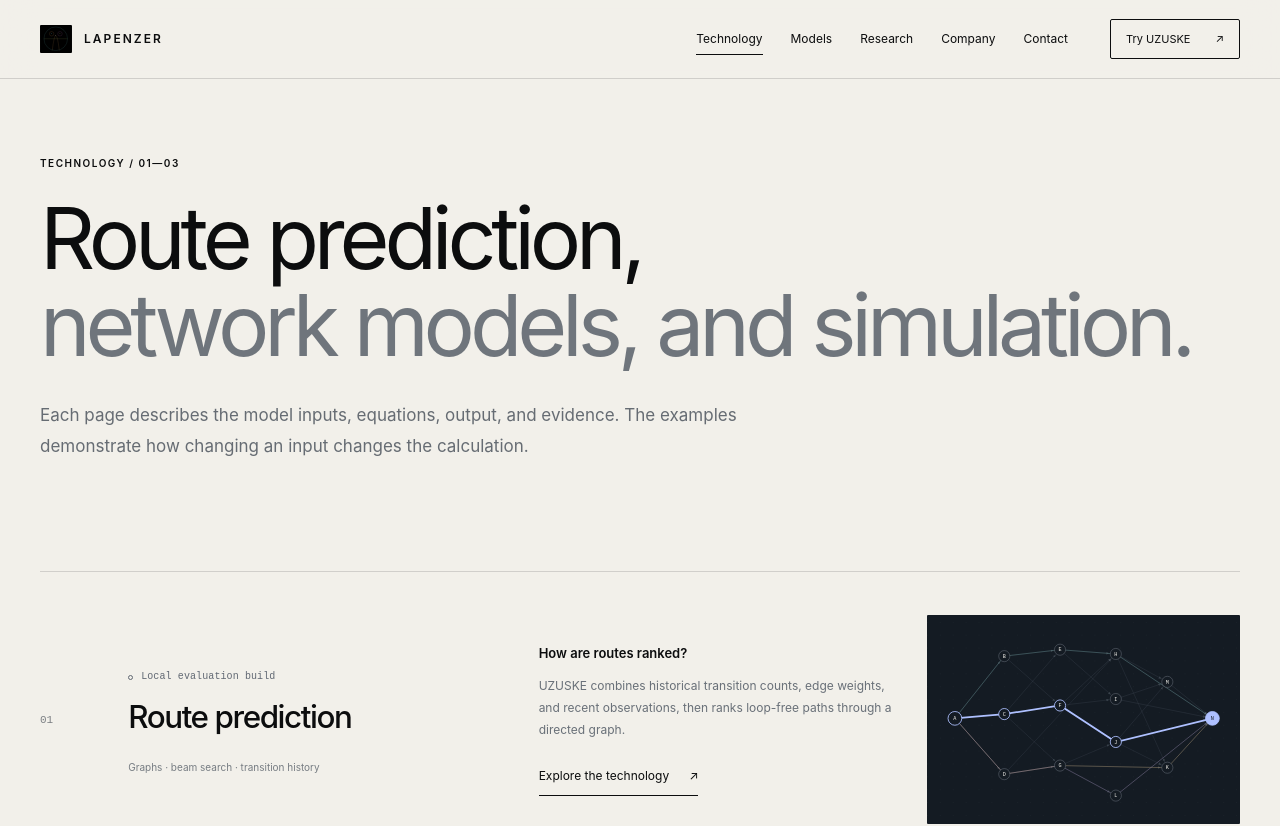
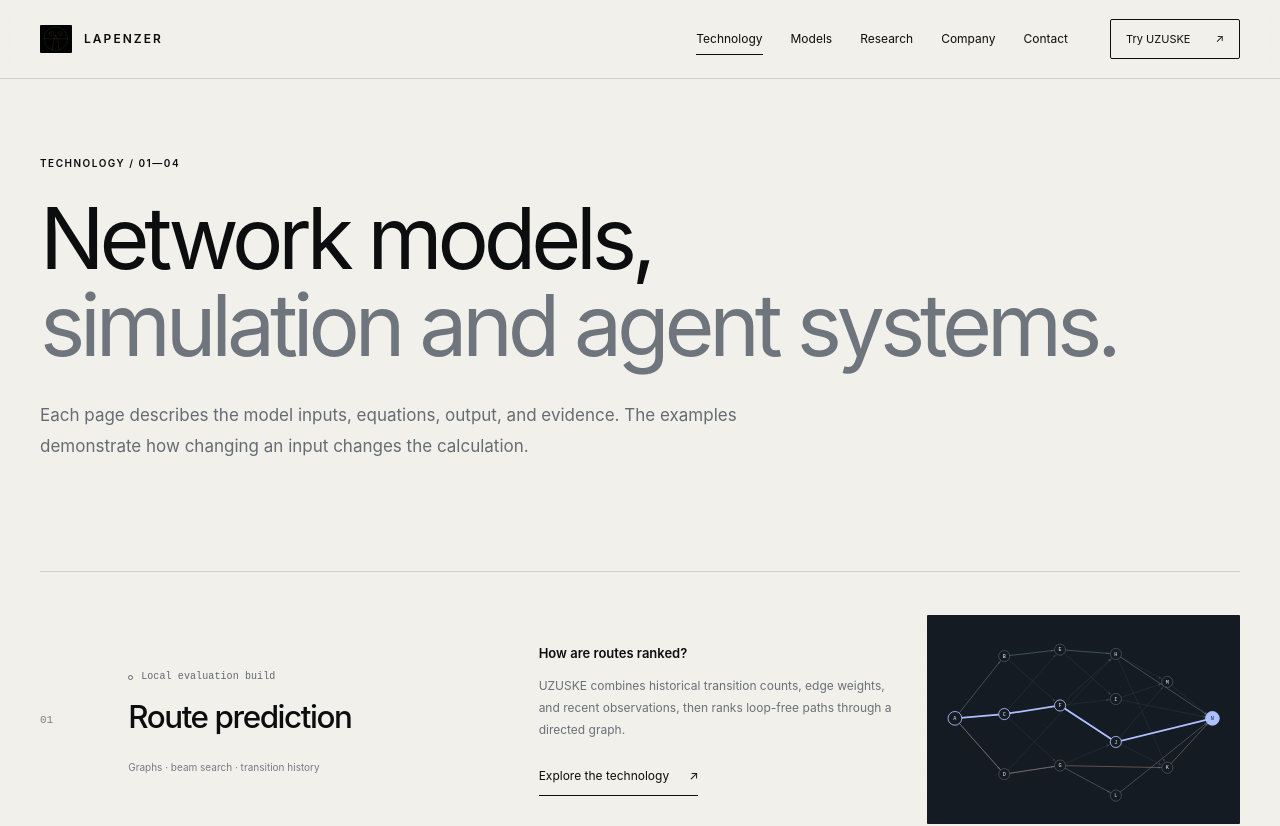
Before and after one commit to lapenzer/lapenzer-website, a Next.js app: page /technology in a window 1280 px wide. Shown: the top 826 px of the page. Built offline with nearby package versions, Linux system fonts and the light colour scheme.

Commit message:
Update technology index page for Agent Fabric

```diff
--- a/app/technology/page.tsx
+++ b/app/technology/page.tsx
@@ -1,5 +1,5 @@
 import type { Metadata } from "next";
 import { TechnologyIndex } from "@/components/TechnologyIndex";
 import { Collaboration } from "@/components/Collaboration";
-export const metadata: Metadata = { title: "Technology", description: "Explore the inputs, mathematics, software, and evidence behind LAPENZER route prediction, network influence research, and conflict simulation." };
-export default function Technology() { return <><section className="page-hero shell"><p className="eyebrow">Technology / 01—03</p><h1 className="display-small">Route prediction,<br /><span className="muted">network models, and simulation.</span></h1><p className="lede">Each page describes the model inputs, equations, output, and evidence. The examples demonstrate how changing an input changes the calculation.</p></section><section className="shell technology-index-page"><TechnologyIndex /></section><Collaboration /></>; }
+export const metadata: Metadata = { title: "Technology", description: "Explore LAPENZER route prediction, network models, simulation research and the proposed Agent Fabric architecture." };
+export default function Technology() { return <><section className="page-hero shell"><p className="eyebrow">Technology / 01—04</p><h1 className="display-small">Network models,<br /><span className="muted">simulation and agent systems.</span></h1><p className="lede">Each page describes the model inputs, equations, output, and evidence. The examples demonstrate how changing an input changes the calculation.</p></section><section className="shell technology-index-page"><TechnologyIndex /></section><Collaboration /></>; }
```
